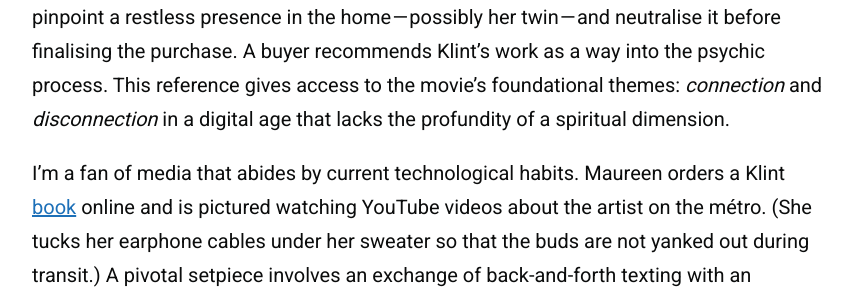
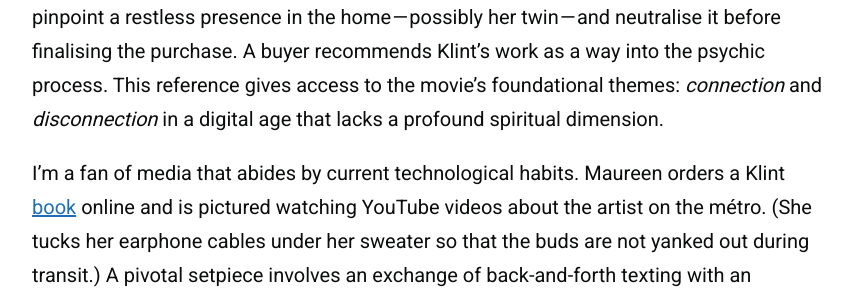
Before and after one commit to zoeurl/zoedowney.github.io, a Jekyll site: the page built from _posts/2023-12-08-personal-shopper.md, in a window 1280 px wide and 900 px high, scrolled down 928 px. Shown: the part 153-451 px from the top of the window, without its empty margins (208-1067 px from the left). Built offline with Jekyll 4.4.1, drawn with Linux system fonts in a browser that asks for light colours.

Commit message:
Update 2023-12-08-personal-shopper.md

```diff
--- a/_posts/2023-12-08-personal-shopper.md
+++ b/_posts/2023-12-08-personal-shopper.md
@@ -10,7 +10,7 @@
 
 I awoke thinking of the artist Hilma af Klint, whose [work](https://www.guggenheim.org/teaching-materials/hilma-af-klint-paintings-for-the-future/spiritual-beliefs) is said to have been formed through her communion with spirits. It was a thought arc that led me to revisiting Olivier Assayas’ 2016 Cannes-winner _Personal Shopper_. The Swedish painter and spiritualist plays a fitting role in assembling the movie’s ghostly thematics, as well as its meditation on ‘technological avant-garde’.
 
-In a Parisian café, American Maureen Cartwright (Kristen Stewart) meets with potential buyers of her late twin brother’s house. Both Maureen and Lewis are self-professed mediums, however Maureen is less certain of her spiritualist abilities. She is attempting to pinpoint a restless presence in the home — possibly her twin — and neutralise it before finalising the purchase. A buyer recommends Klint’s work as a way into the psychic process. This reference gives access to the movie’s foundational themes: _connection_ and _disconnection_ in a digital age that lacks the profundity of a spiritual dimension.
+In a Parisian café, American Maureen Cartwright (Kristen Stewart) meets with potential buyers of her late twin brother’s house. Both Maureen and Lewis are self-professed mediums, however Maureen is less certain of her spiritualist abilities. She is attempting to pinpoint a restless presence in the home — possibly her twin — and neutralise it before finalising the purchase. A buyer recommends Klint’s work as a way into the psychic process. This reference gives access to the movie’s foundational themes: _connection_ and _disconnection_ in a digital age that lacks a profound spiritual dimension.
 
 I’m a fan of media that abides by current technological habits. Maureen orders a Klint [book](https://www.amazon.co.uk/Hilma-Af-Klint-David-Lomas/dp/3775734899/ref=sr_1_1?crid=3EECI1DAZPFCG&keywords=hilma+af+klint+a+pioneer+of+abstraction&qid=1700658419&sprefix=hilma+af+klint+a+pioneer+of+abstraction%2Caps%2C99&sr=8-1) online and is pictured watching YouTube videos about the artist on the métro. (She tucks her earphone cables under her sweater so that the buds are not yanked out during transit.) A pivotal setpiece involves an exchange of back-and-forth texting with an unknown number that on paper might not intrigue, but in play works as an eerie force driving plot and tension. Another technological instance that later incriminates Maureen is a late-night googling session on her boss’ laptop. Corporeal or ethereal — everything that once was leaves a trace.
 
```
